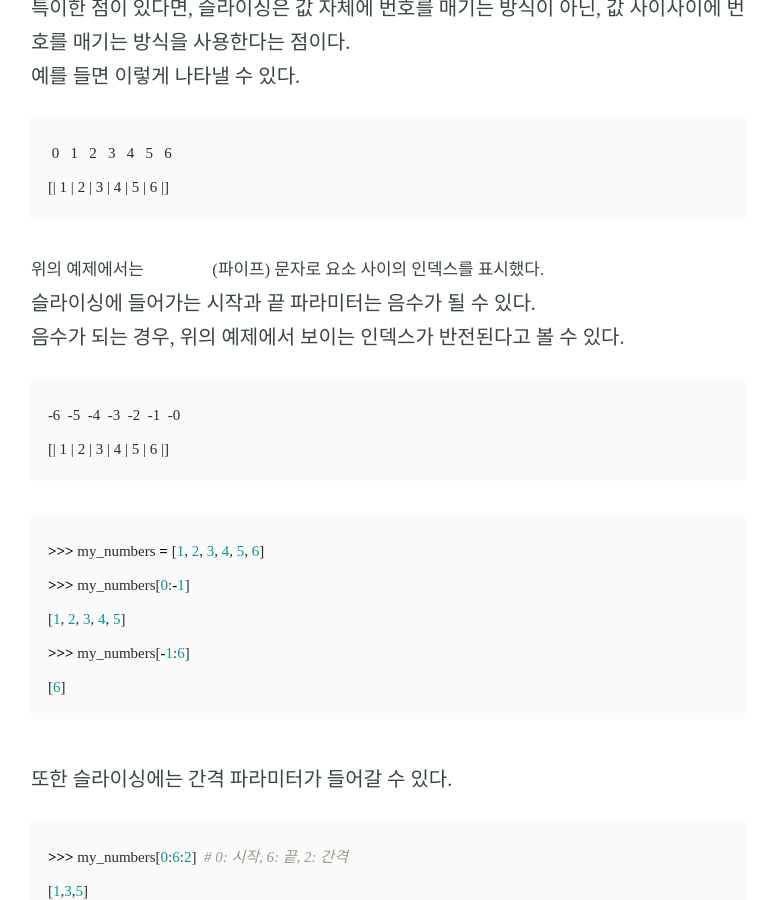
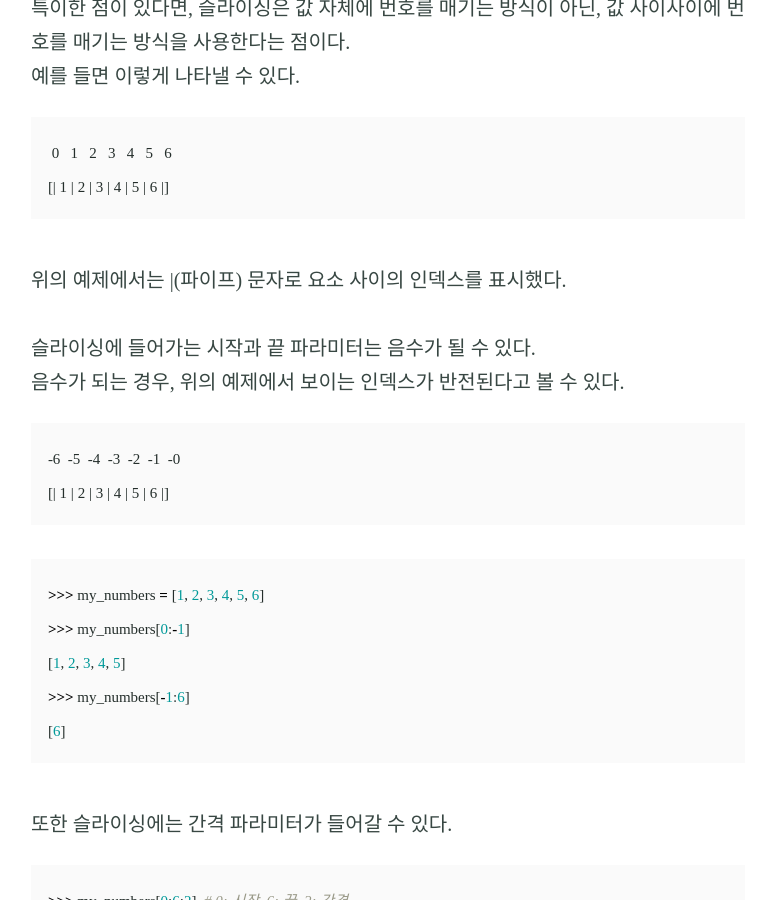
Before and after one commit to sserve-kr/sserve-kr.github.io, a Jekyll site: the page built from _posts/2022-07-14-4.md, in a window 1280 px wide and 900 px high, scrolled down 1705 px. Shown: the whole window, without its empty margins (252-1026 px from the left). Built offline with Jekyll 4.4.1, drawn with Linux system fonts in a browser that asks for light colours; some web fonts are replaced; comment, search, counter and statistics services are not loaded.

Commit message:
Fixed pipe

````diff
--- a/_posts/2022-07-14-4.md
+++ b/_posts/2022-07-14-4.md
@@ -58,7 +58,7 @@ IndexError: list index out of range
 [| 1 | 2 | 3 | 4 | 5 | 6 |]
 ```
 
-위의 예제에서는 |(파이프) 문자로 요소 사이의 인덱스를 표시했다.
+위의 예제에서는 \|(파이프) 문자로 요소 사이의 인덱스를 표시했다.
 
 슬라이싱에 들어가는 시작과 끝 파라미터는 음수가 될 수 있다.
 음수가 되는 경우, 위의 예제에서 보이는 인덱스가 반전된다고 볼 수 있다.
````
